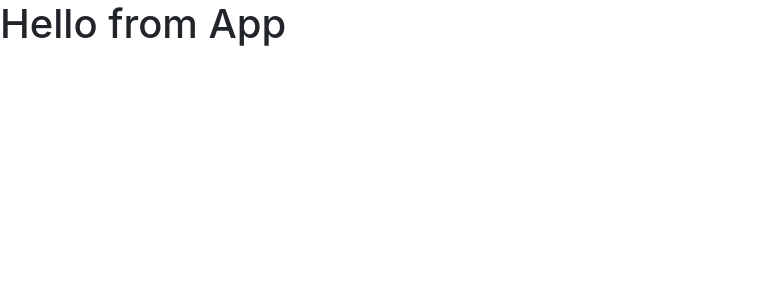
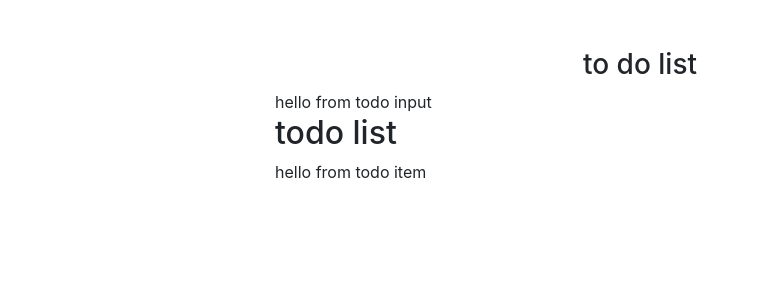
Before and after one commit to indam94/ToDoList_React, a React (Create React App) app: page / in a window 1280 px wide. Shown: the top 300 px of the page, without its empty margins (0-757 px from the left). Built offline with nearby package versions, Linux system fonts and the light colour scheme.

Commit message:
App component

```diff
--- a/src/App.js
+++ b/src/App.js
@@ -1,14 +1,73 @@
-import React from 'react';
 // import "@fortawesome/fontawesome-free/css/all.min.css";
+import React, { Component } from 'react'
+
 import uuid from 'uuid';
 import 'bootstrap/dist/css/bootstrap.min.css';
 
 import ToDoList from './components/ToDoList';
+import ToDoInput from './components/ToDoInput';
 
-function App() {
-  return (
-    <h1>Hello from App</h1>
-  );
+class App extends Component {
+
+  state={
+    items : [{id:1, title: "wake up"}, {id:2, title:"make breakfast"}],
+    id : uuid,
+    item : '',
+    editItem : false
+  };
+
+  handleChange = (e) =>{
+    console.log(e);
+  }
+
+  handleSubmit = (e) => {
+    console.log(e);
+  }
+
+  ClearList = () => {
+
+  }
+
+  handleDelete = (id) => {
+    console.log(id);
+  }
+
+  handleEdit = (id) => {
+    console.log(id);
+  }
+
+  render() {
+
+    console.log(this.state);
+
+    return (
+      <div className = "container">
+        <div className = "row">
+          <div className="col-10 mx-auto col-md-8 mt-5">
+            <h3 className = "text caplitalize text-center">
+              to do list
+            </h3>
+            <ToDoInput
+              item={this.state.item}
+              handleChange={this.handleChange}
+              handleSubmit={this.handleSubmit}
+              editItem={this.state.editItem}
+            >
+
+            </ToDoInput>
+            <ToDoList
+              items={this.state.items}
+              handleEdit={this.handleEdit}
+              handleDelete={this.handleDelete}
+              ClearList={this.ClearList}
+            >
+
+            </ToDoList>
+          </div>
+        </div>
+      </div>
+    )
+  }
 }
 
 export default App;
```
